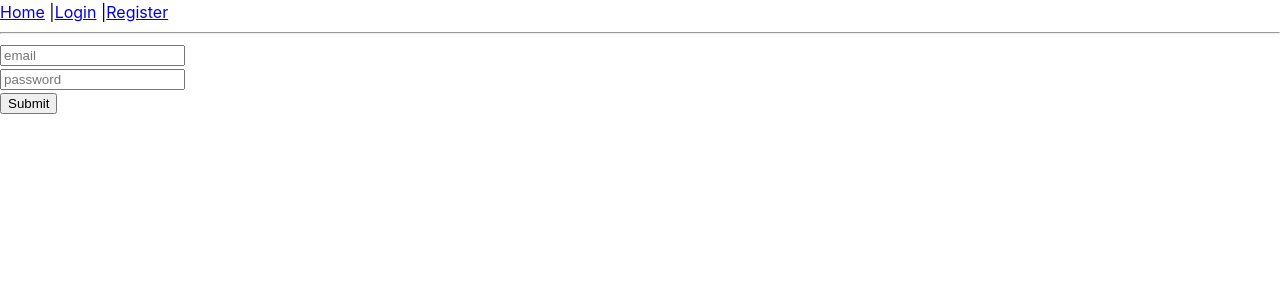
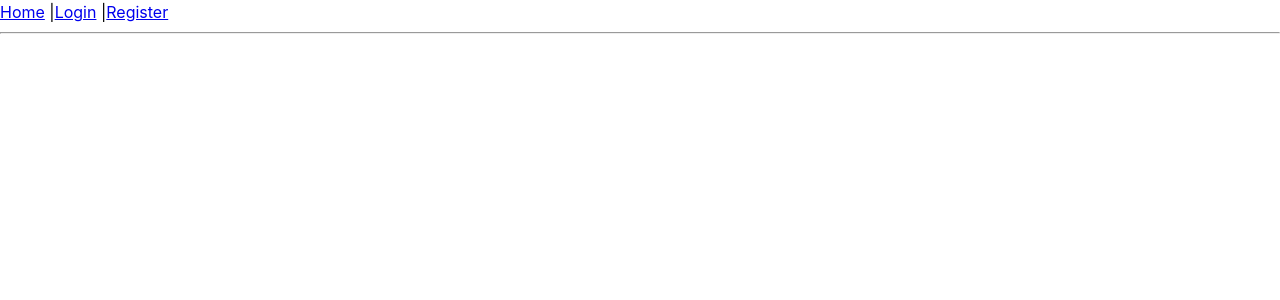
Before and after one commit to SwiftNCloak/authentication-mern, a React (Vite) app: page / in a window 1280 px wide. Shown: the top 300 px of the page. Built offline with nearby package versions, Linux system fonts and the light colour scheme.

Commit message:
finally may progress for mern

```diff
--- a/src/App.tsx
+++ b/src/App.tsx
@@ -14,7 +14,6 @@ function App() {
         <Route path="/register" element = {< Register />} />
       </Routes>
       <hr />
-      <Register />
     </Router>
   )
 }
```
